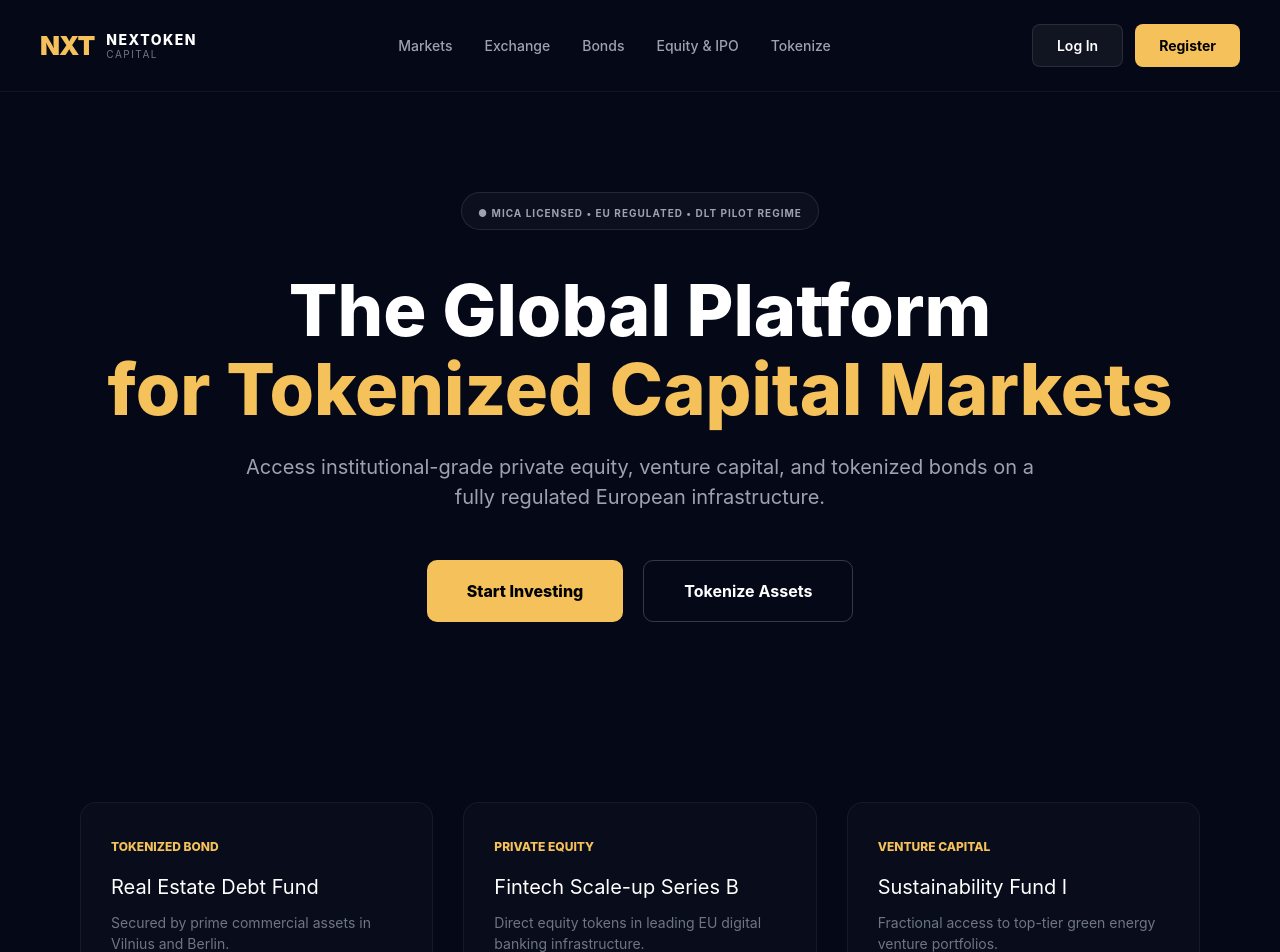
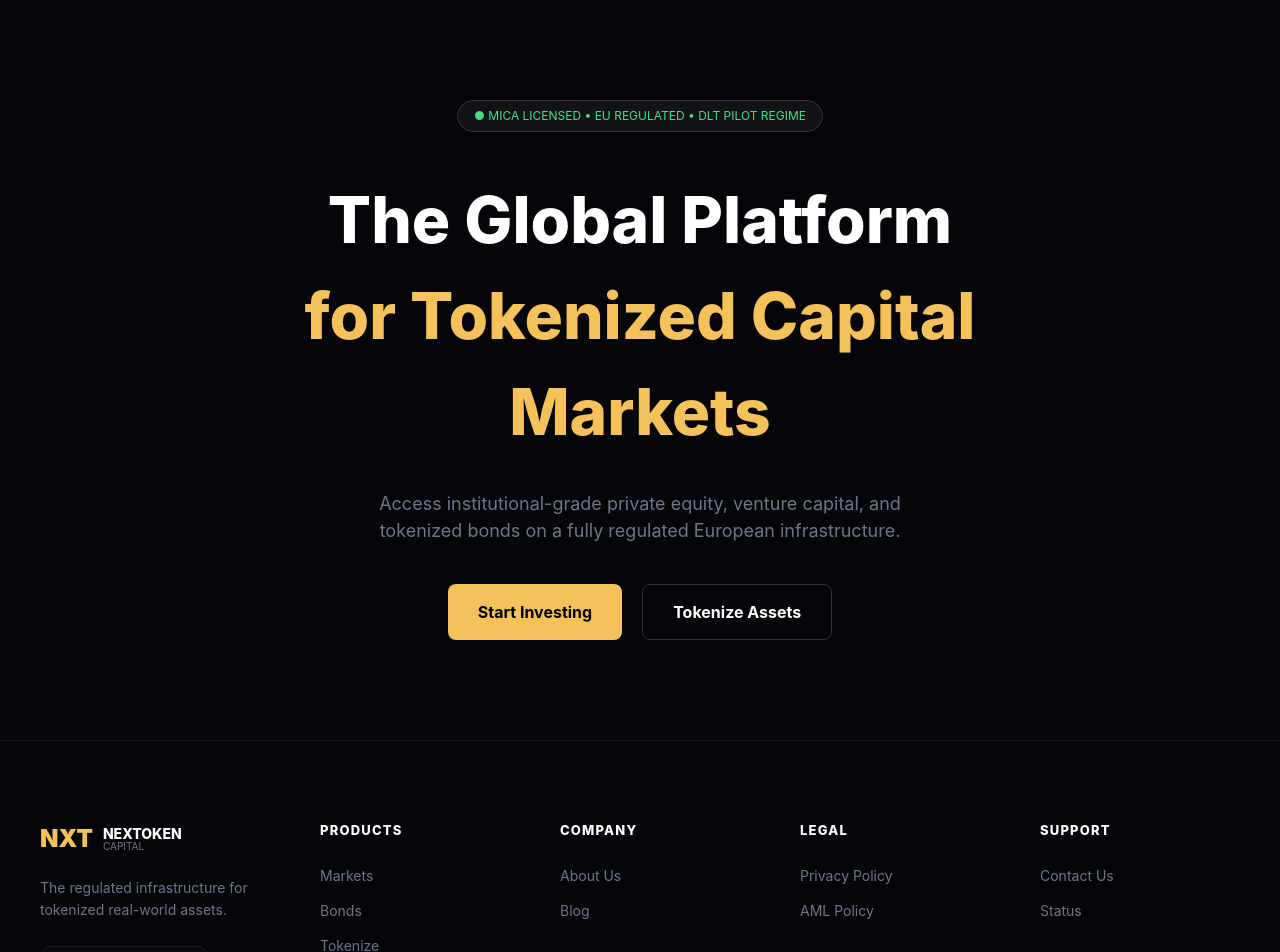
Before and after one commit to BIKASH907/nextoken-capital, a Next.js app: page / in a window 1280 px wide. Shown: the top 952 px of the page. Built offline with nearby package versions, Linux system fonts and the light colour scheme.

Commit message:
fix: resolve blank pages by adding default exports and high-fidelity styling

```diff
--- a/pages/_app.js
+++ b/pages/_app.js
@@ -2,9 +2,10 @@ import React from 'react';
 import '../styles/globals.css';
 import Footer from '../components/Footer';
 
-function MyApp({ Component, pageProps }) {
+// This MUST be "export default" to reveal your pages
+export default function MyApp({ Component, pageProps }) {
   return (
-    <div style={{ display: 'flex', flexDirection: 'column', minHeight: '100vh', backgroundColor: '#05060a' }}>
+    <div style={{ backgroundColor: "#05060a", minHeight: "100vh", display: "flex", flexDirection: "column" }}>
       <main style={{ flex: 1 }}>
         <Component {...pageProps} />
       </main>
@@ -12,5 +13,3 @@ function MyApp({ Component, pageProps }) {
     </div>
   );
 }
-
-export default MyApp;
--- a/pages/index.js
+++ b/pages/index.js
@@ -1,91 +1,39 @@
-import Head from 'next/head';
+import React from 'react';
 import Link from 'next/link';
 
-export default function Home() {
-  const navLinkStyle = { color: '#9ca3af', textDecoration: 'none', fontSize: '14px', fontWeight: '500' };
-
+export default function HomePage() {
   return (
-    <div style={{ backgroundColor: '#050816', color: '#ffffff', minHeight: '100vh', fontFamily: 'Inter, system-ui, sans-serif' }}>
-      <Head>
-        <title>Nextoken Capital | The Global Platform for Tokenized Capital Markets</title>
-      </Head>
-
-      {/* --- NAVIGATION BAR --- */}
-      <nav style={{ display: 'flex', justifyContent: 'space-between', alignItems: 'center', padding: '24px 40px', maxWidth: '1400px', margin: '0 auto', borderBottom: '1px solid rgba(255,255,255,0.05)' }}>
-        <div style={{ display: 'flex', alignItems: 'center', gap: '12px' }}>
-          <span style={{ color: '#f5c15a', fontSize: '26px', fontWeight: '900', letterSpacing: '-1px' }}>NXT</span>
-          <div style={{ display: 'flex', flexDirection: 'column', lineHeight: '1' }}>
-            <span style={{ fontWeight: '800', fontSize: '14px', letterSpacing: '1.5px' }}>NEXTOKEN</span>
-            <span style={{ fontSize: '10px', color: '#6e7686', letterSpacing: '1.5px', marginTop: '2px' }}>CAPITAL</span>
-          </div>
+    <div style={{ textAlign: 'center', padding: '100px 20px', color: '#fff' }}>
+      <div style={{
+        display: 'inline-block',
+        padding: '6px 16px',
+        borderRadius: '20px',
+        backgroundColor: 'rgba(255,255,255,0.05)',
+        border: '1px solid #333',
+        fontSize: '12px',
+        color: '#4ade80',
+        marginBottom: '40px'
+      }}>
+        ● MICA LICENSED • EU REGULATED • DLT PILOT REGIME
       </div>
 
-        <div style={{ display: 'flex', gap: '32px', alignItems: 'center' }}>
-          {['Markets', 'Exchange', 'Bonds', 'Equity & IPO', 'Tokenize'].map((item) => (
-            <Link key={item} href={`/${item.toLowerCase().replace(/ & /g, '-')}`} style={navLinkStyle}>{item}</Link>
-          ))}
-        </div>
-
-        <div style={{ display: 'flex', gap: '12px' }}>
-          <button style={{ background: 'rgba(255,255,255,0.05)', color: '#fff', border: '1px solid rgba(255,255,255,0.1)', padding: '10px 24px', borderRadius: '8px', cursor: 'pointer', fontSize: '14px', fontWeight: '600' }}>Log In</button>
-          <button style={{ background: '#f5c15a', color: '#000', border: 'none', padding: '10px 24px', borderRadius: '8px', fontWeight: '700', cursor: 'pointer', fontSize: '14px' }}>Register</button>
-        </div>
-      </nav>
-
-      {/* --- HERO SECTION --- */}
-      <section style={{ padding: '100px 40px', textAlign: 'center', maxWidth: '1200px', margin: '0 auto' }}>
-        <div style={{ display: 'inline-block', padding: '6px 16px', borderRadius: '100px', background: 'rgba(255,255,255,0.03)', border: '1px solid rgba(255,255,255,0.1)', marginBottom: '40px' }}>
-          <span style={{ fontSize: '10px', fontWeight: '700', letterSpacing: '1px', color: '#9ca3af' }}>
-            ● MICA LICENSED • EU REGULATED • DLT PILOT REGIME
-          </span>
-        </div>
-
-        <h1 style={{ fontSize: 'clamp(40px, 8vw, 72px)', fontWeight: '800', marginBottom: '24px', lineHeight: '1.1' }}>
+      <h1 style={{ fontSize: '64px', fontWeight: '800', maxWidth: '900px', margin: '0 auto 30px' }}>
         The Global Platform <br />
         <span style={{ color: '#f5c15a' }}>for Tokenized Capital Markets</span>
       </h1>
 
-        <p style={{ fontSize: '20px', color: '#9ca3af', marginBottom: '48px', maxWidth: '800px', margin: '0 auto 48px' }}>
+      <p style={{ fontSize: '18px', color: '#6e7686', maxWidth: '600px', margin: '0 auto 40px' }}>
         Access institutional-grade private equity, venture capital, and tokenized bonds on a fully regulated European infrastructure.
       </p>
 
-        <div style={{ display: 'flex', gap: '20px', justifyContent: 'center' }}>
-          <button style={{ background: '#f5c15a', color: '#000', padding: '18px 40px', borderRadius: '10px', fontSize: '16px', fontWeight: '800', border: 'none', cursor: 'pointer' }}>
+      <div style={{ display: 'flex', justifyContent: 'center', gap: '20px' }}>
+        <button style={{ backgroundColor: '#f5c15a', color: '#000', padding: '15px 30px', borderRadius: '8px', fontWeight: '700', border: 'none' }}>
           Start Investing
         </button>
-          <button style={{ background: 'transparent', color: '#fff', padding: '18px 40px', borderRadius: '10px', fontSize: '16px', fontWeight: '700', border: '1px solid rgba(255,255,255,0.2)', cursor: 'pointer' }}>
+        <button style={{ backgroundColor: 'transparent', color: '#fff', padding: '15px 30px', borderRadius: '8px', fontWeight: '700', border: '1px solid #333' }}>
           Tokenize Assets
         </button>
       </div>
-      </section>
-
-      {/* --- PROJECT HIGHLIGHTS --- */}
-      <section style={{ padding: '80px 40px', maxWidth: '1200px', margin: '0 auto' }}>
-        <div style={{ display: 'grid', gridTemplateColumns: 'repeat(3, 1fr)', gap: '30px' }}>
-          <div style={{ background: 'rgba(255,255,255,0.02)', border: '1px solid rgba(255,255,255,0.05)', padding: '30px', borderRadius: '16px' }}>
-            <span style={{ color: '#f5c15a', fontSize: '12px', fontWeight: '800' }}>TOKENIZED BOND</span>
-            <h3 style={{ margin: '15px 0 10px', fontSize: '20px' }}>Real Estate Debt Fund</h3>
-            <p style={{ color: '#6e7686', fontSize: '14px' }}>Secured by prime commercial assets in Vilnius and Berlin.</p>
-          </div>
-          <div style={{ background: 'rgba(255,255,255,0.02)', border: '1px solid rgba(255,255,255,0.05)', padding: '30px', borderRadius: '16px' }}>
-            <span style={{ color: '#f5c15a', fontSize: '12px', fontWeight: '800' }}>PRIVATE EQUITY</span>
-            <h3 style={{ margin: '15px 0 10px', fontSize: '20px' }}>Fintech Scale-up Series B</h3>
-            <p style={{ color: '#6e7686', fontSize: '14px' }}>Direct equity tokens in leading EU digital banking infrastructure.</p>
-          </div>
-          <div style={{ background: 'rgba(255,255,255,0.02)', border: '1px solid rgba(255,255,255,0.05)', padding: '30px', borderRadius: '16px' }}>
-            <span style={{ color: '#f5c15a', fontSize: '12px', fontWeight: '800' }}>VENTURE CAPITAL</span>
-            <h3 style={{ margin: '15px 0 10px', fontSize: '20px' }}>Sustainability Fund I</h3>
-            <p style={{ color: '#6e7686', fontSize: '14px' }}>Fractional access to top-tier green energy venture portfolios.</p>
-          </div>
-        </div>
-      </section>
-
-      {/* --- FOOTER --- */}
-      <footer style={{ backgroundColor: '#05060a', padding: '80px 40px 40px', borderTop: '1px solid #141721', marginTop: '100px' }}>
-        <div style={{ maxWidth: '1280px', margin: '0 auto', textAlign: 'center' }}>
-           <p style={{ color: '#404654', fontSize: '12px' }}>© 2026 Nextoken Capital UAB. All rights reserved.</p>
-        </div>
-      </footer>
     </div>
   );
 }
```
Lines whose indentation alone changed are shown as unchanged.
